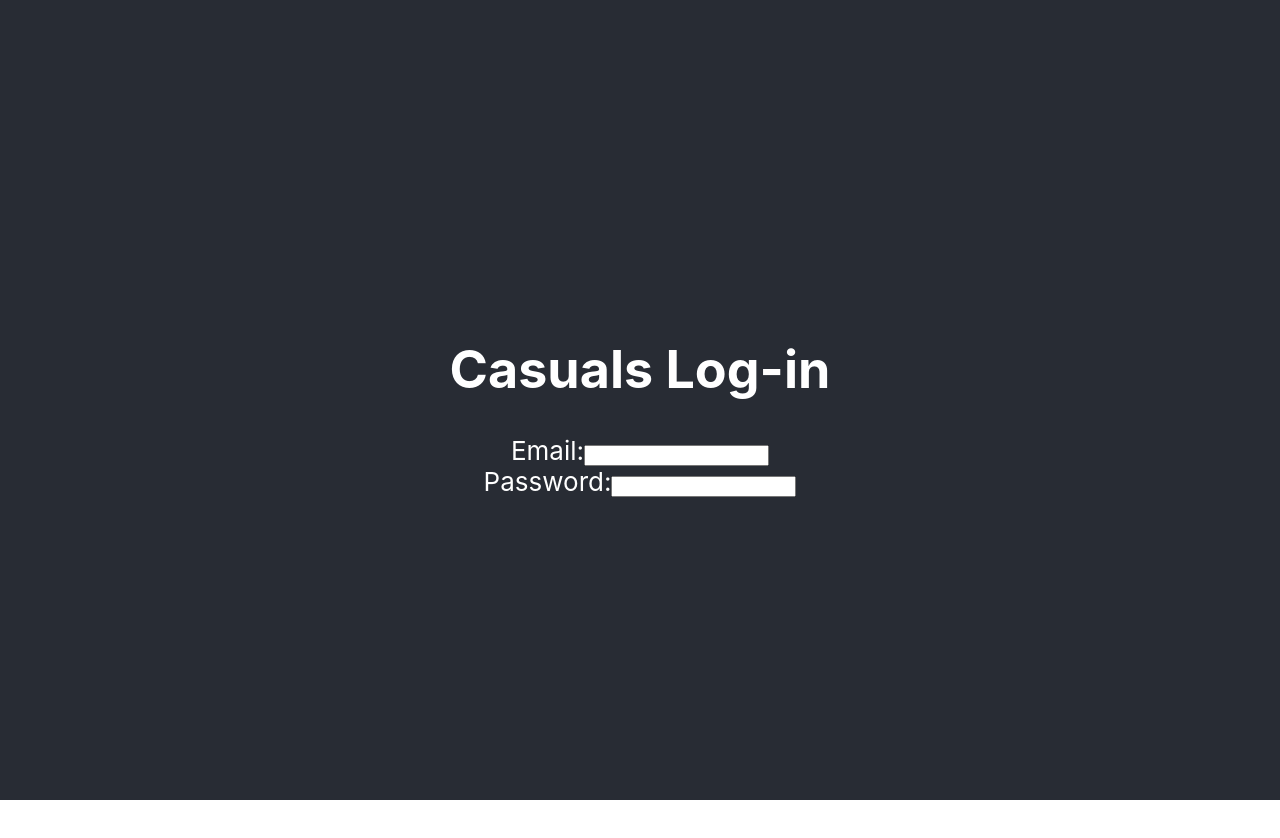
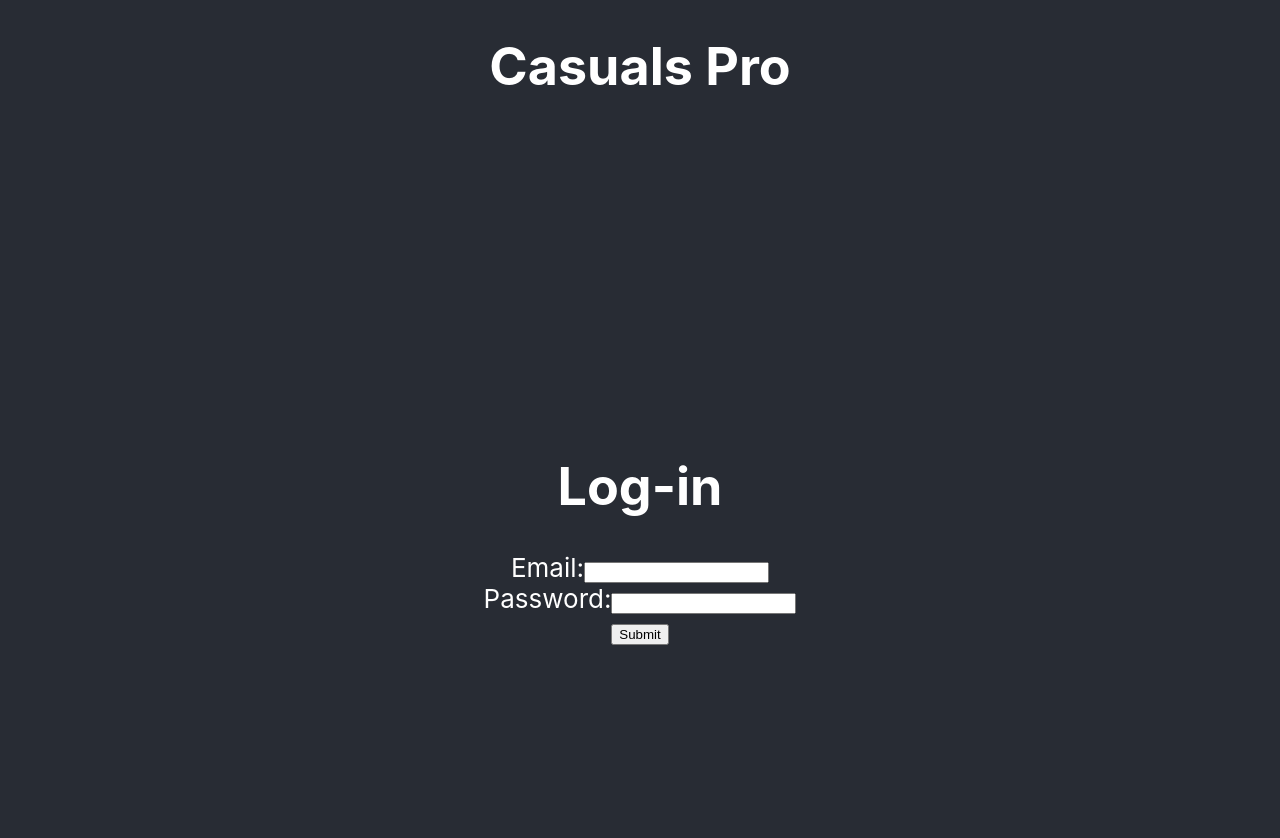
Before and after one commit to CT27/CT27-phase-2-final-front-end, a React (Create React App) app in the folder phase-2-final-front-end/: page / in a window 1280 px wide. Shown: the top 838 px of the page. Before the commit the page ends 800 px from the top, so only its background shows below. Built offline with nearby package versions, Linux system fonts and the light colour scheme.

Commit message:
added components folder

```diff
--- a/phase-2-final-front-end/src/App.js
+++ b/phase-2-final-front-end/src/App.js
@@ -1,20 +1,13 @@
 import React from "react";
 import "./App.css";
+import LoginBox from "./Components/LoginBox";
 
 function App() {
   return (
     <div className="App">
       <header className="App-header">
-        <h1>Casuals Log-in</h1>
-
-        <form className="Log-in">
-          <div>
-            <label>Email:</label>
-            <input type="email"></input>
-          </div>
-          <label>Password:</label>
-          <input type="password"></input>
-        </form>
+        <h1>Casuals Pro</h1>
+        <LoginBox></LoginBox>
       </header>
     </div>
   );
--- /dev/null
+++ b/phase-2-final-front-end/src/Components/LoginBox.js
@@ -0,0 +1,22 @@
+function LoginBox() {
+  return (
+    <div className="App">
+      <header className="App-header">
+        <h1>Log-in</h1>
+
+        <form className="Log-in">
+          <div>
+            <label>Email:</label>
+            <input type="email"></input>
+          </div>
+          <label>Password:</label>
+          <input type="password"></input>
+          <div>
+            <button>Submit</button>
+          </div>
+        </form>
+      </header>
+    </div>
+  );
+}
+export default LoginBox;
```
Also changed, not shown: 1 other file (tests, documents, lock files or other folders).
